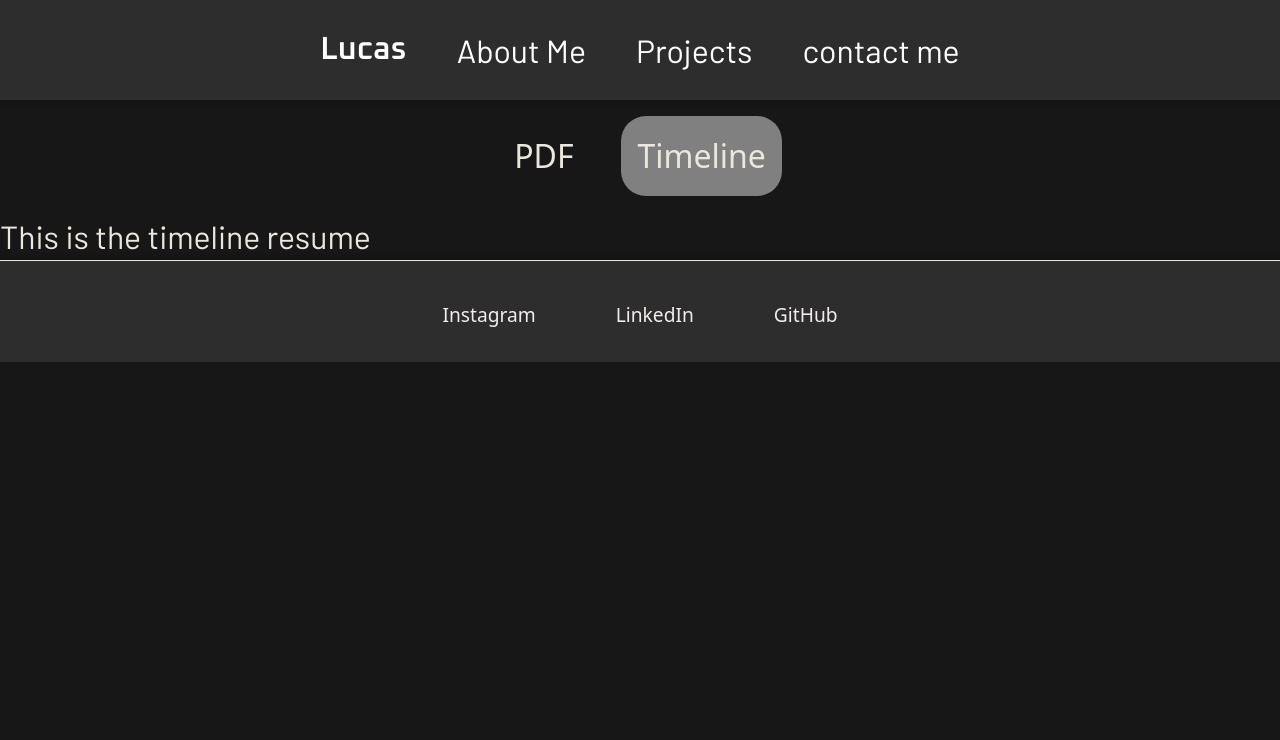
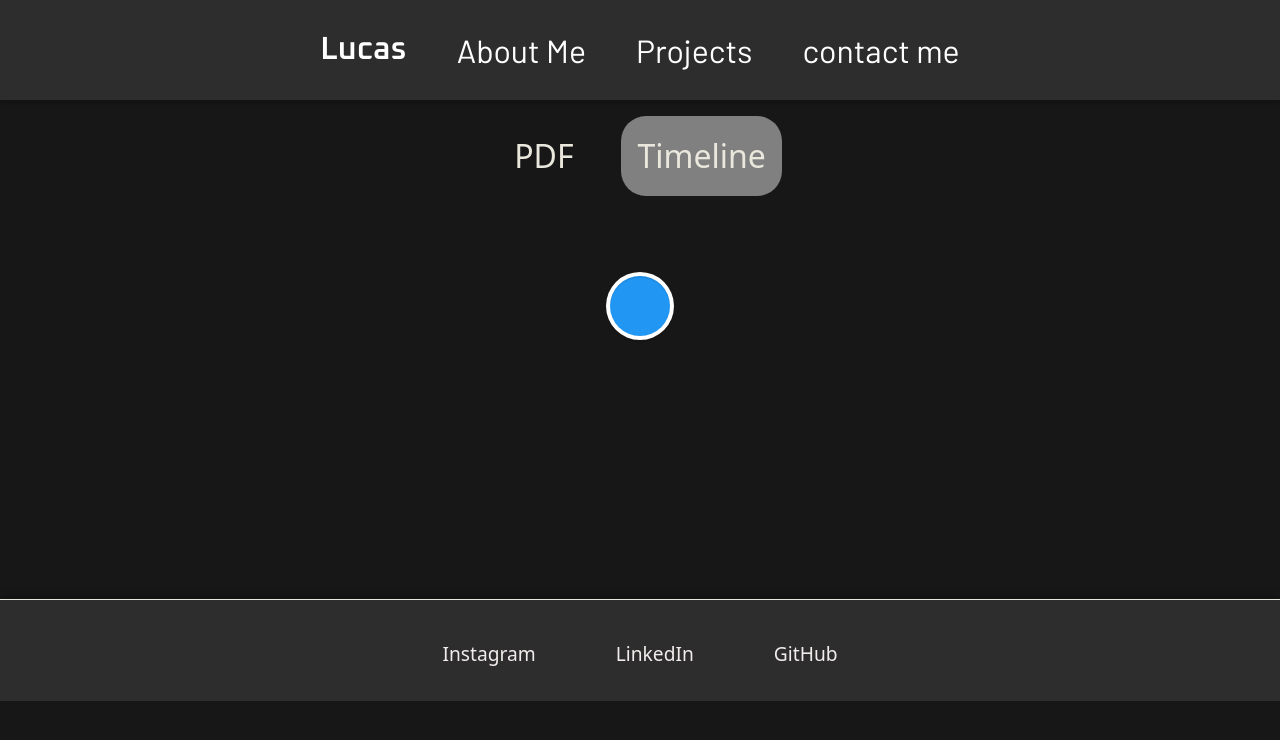
Before and after one commit to LubabDesu/portfolio_website, a Next.js app: page /cv in a window 1280 px wide. Shown: the top 740 px of the page. Built offline with nearby package versions, Linux system fonts and the light colour scheme.

Commit message:
add react vertical timeline componetn

```diff
--- a/package.json
+++ b/package.json
@@ -11,9 +11,11 @@
   "dependencies": {
     "@fontsource/barlow": "^5.1.1",
     "next": "15.1.7",
+    "prop-types": "^15.8.1",
     "react": "^19.0.0",
     "react-dom": "^19.0.0",
-    "react-pdf": "^9.2.1"
+    "react-pdf": "^9.2.1",
+    "react-vertical-timeline-component": "^3.5.3"
   },
   "devDependencies": {
     "postcss": "^8",
--- a/src/components/Timeline.jsx
+++ b/src/components/Timeline.jsx
@@ -1,3 +1,40 @@
+import {
+    VerticalTimeline,
+    VerticalTimelineElement,
+} from "react-vertical-timeline-component";
+import "react-vertical-timeline-component/style.min.css";
+
 export const TimelineResume = () => {
-    return <p>This is the timeline resume</p>;
+    return (
+        <div>
+            <VerticalTimeline>
+                <VerticalTimelineElement
+                    className="vertical-timeline-element--work"
+                    contentStyle={{
+                        background: "rgb(33, 150, 243)",
+                        color: "#fff",
+                    }}
+                    contentArrowStyle={{
+                        borderRight: "7px solid  rgb(33, 150, 243)",
+                    }}
+                    date="2011 - present"
+                    iconStyle={{
+                        background: "rgb(33, 150, 243)",
+                        color: "#fff",
+                    }}
+                >
+                    <h3 className="vertical-timeline-element-title">
+                        Creative Director
+                    </h3>
+                    <h4 className="vertical-timeline-element-subtitle">
+                        Miami, FL
+                    </h4>
+                    <p>
+                        Creative Direction, User Experience, Visual Design,
+                        Project Management, Team Leading
+                    </p>
+                </VerticalTimelineElement>
+            </VerticalTimeline>
+        </div>
+    );
 };
```
Also changed, not shown: 1 other file (tests, documents, lock files or other folders).
